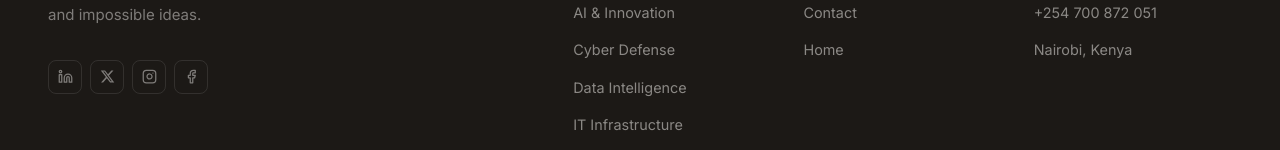
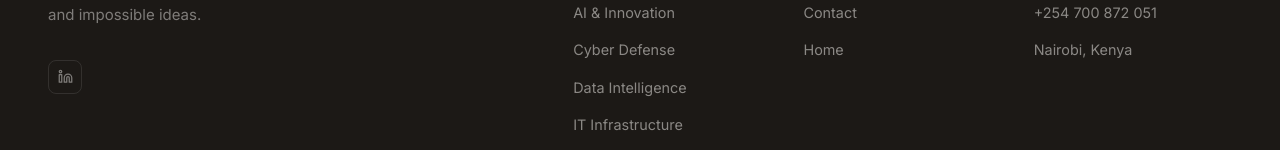
Before and after one commit to NickEinstein1/CYCUS_Website, a React (Vite) app: page / in a window 1280 px wide. Shown: the part 7920-8070 px from the top of the page. Built offline with nearby package versions, Linux system fonts and the light colour scheme.

Commit message:
footer_social — keep LinkedIn only, remove X, Instagram, Facebook

```diff
--- a/src/components/Footer.jsx
+++ b/src/components/Footer.jsx
@@ -1,13 +1,7 @@
 import React from 'react';
 import { Link } from 'react-router-dom';
-import { Linkedin, Instagram, Facebook } from 'lucide-react';
+import { Linkedin } from 'lucide-react';
 import './Footer.css';
-
-const XIcon = ({ size = 16 }) => (
-    <svg width={size} height={size} viewBox="0 0 24 24" fill="currentColor">
-        <path d="M18.244 2.25h3.308l-7.227 8.26 8.502 11.24H16.17l-5.214-6.817L4.99 21.75H1.68l7.73-8.835L1.254 2.25H8.08l4.713 6.231zm-1.161 17.52h1.833L7.084 4.126H5.117z" />
-    </svg>
-);
 
 const Footer = () => {
     const year = new Date().getFullYear();
@@ -44,9 +38,6 @@ const Footer = () => {
                         </p>
                         <div className="ftr__social">
                             <a href="https://linkedin.com/company/cycus" target="_blank" rel="noopener noreferrer" aria-label="LinkedIn" className="ftr__social-icon"><Linkedin size={15} /></a>
-                            <a href="https://twitter.com/cycus" target="_blank" rel="noopener noreferrer" aria-label="X" className="ftr__social-icon"><XIcon size={15} /></a>
-                            <a href="https://instagram.com/cycus" target="_blank" rel="noopener noreferrer" aria-label="Instagram" className="ftr__social-icon"><Instagram size={15} /></a>
-                            <a href="https://facebook.com/cycus" target="_blank" rel="noopener noreferrer" aria-label="Facebook" className="ftr__social-icon"><Facebook size={15} /></a>
                         </div>
                     </div>
 
```
